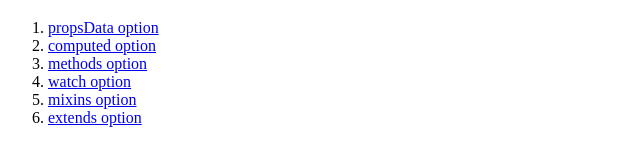
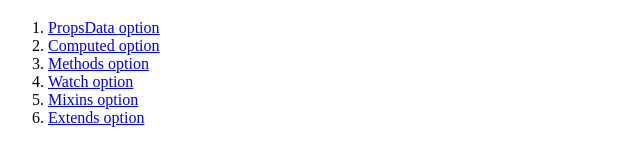
Before and after one commit to changhr2013/learnvuejs, a plain HTML site: page index.html in a window 1280 px wide. Shown: the part 501-666 px from the top of the page, 0-640 px from the left. Drawn offline with Linux system fonts and the light colour scheme.

Commit message:
修复了一些拼写错误

```diff
--- a/index.html
+++ b/index.html
@@ -30,12 +30,12 @@
     </ol>
     <h1>构造器中的选项</h1>
     <ol>
-        <li><a href="./example/propsData.html">propsData option</a></li>
-        <li><a href="./example/cpmputedoption.html">computed option</a></li>
-        <li><a href="./example/methodsoption.html">methods option</a></li>
-        <li><a href="./example/watchoption.html">watch option</a></li>
-        <li><a href="./example/mixinsption.html">mixins option</a></li>
-        <li><a href="./example/extendsoption.html">extends option</a></li>
+        <li><a href="./example/propsData.html">PropsData option</a></li>
+        <li><a href="./example/computedoption.html">Computed option</a></li>
+        <li><a href="./example/methodsoption.html">Methods option</a></li>
+        <li><a href="./example/watchoption.html">Watch option</a></li>
+        <li><a href="./example/mixinsption.html">Mixins option</a></li>
+        <li><a href="./example/extendsoption.html">Extends option</a></li>
     </ol>
 </body>
 </html>
```
Also changed, not shown: example/extendsoption.html (+1 -1 lines), example/mixinsption.html (+3 -2 lines), example/computedoption.html (renamed from example/cpmputedoption.html).
